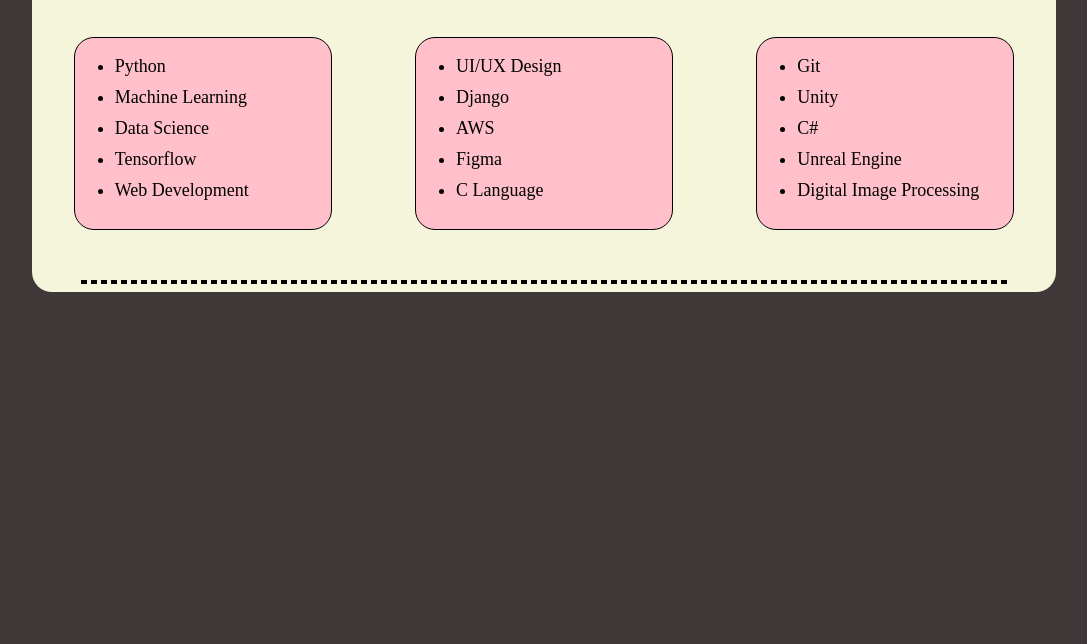
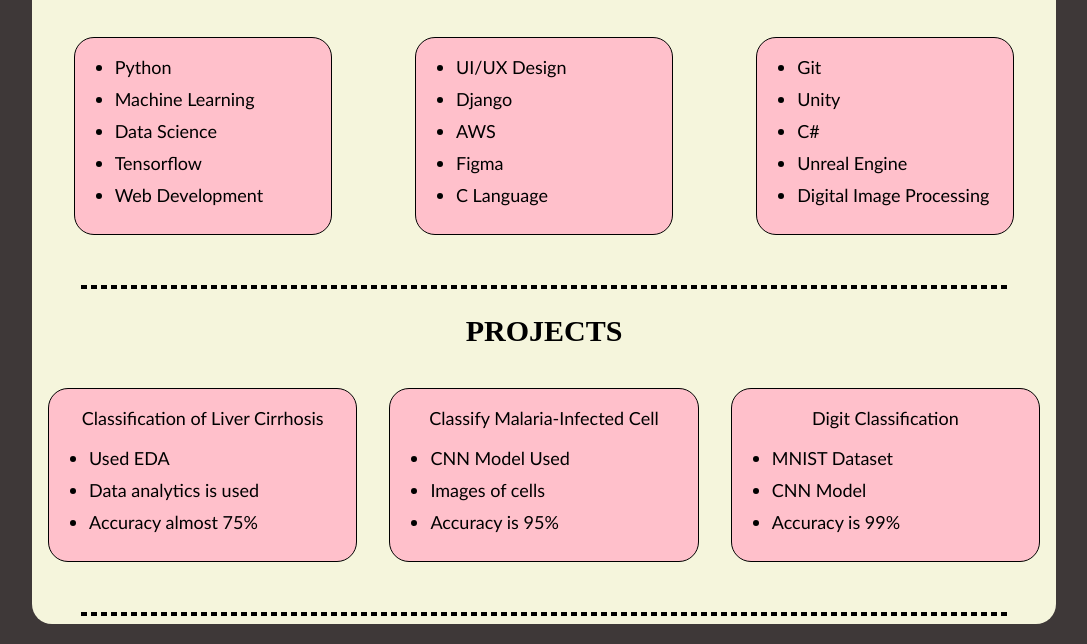
Before and after one commit to SanjayKumarAIML/html-resume, a plain HTML site: page index.html in a window 1280 px wide. Shown: the part 494-1138 px from the top of the page, without its empty margins (96-1183 px from the left). Before the commit the page ends 806 px from the top, so only its background shows below. Drawn offline with Linux system fonts and the light colour scheme; a web font is replaced by a local one.

Commit message:
Projects Section Added

```diff
--- a/assests/css/style.css
+++ b/assests/css/style.css
@@ -47,7 +47,7 @@ img{
 }
 
 #desc{
-    font-size: 17px;
+    font-size: 18px;
     font-family: 'Trebuchet MS', 'Lucida Sans Unicode', 'Lucida Grande', 'Lucida Sans', Arial, sans-serif;
     padding-top: 10px;
 }
@@ -58,7 +58,7 @@ hr{
     margin-top: 50px;
 }
 
-#skill-name{
+#skill-name,#project-name{
     text-align: center;
     font-size: 30px;
 }
@@ -75,8 +75,28 @@ hr{
     background-color: PINK;
     border-radius: 20px;
     margin-top: 15px;
+    font-family: 'Trebuchet MS', 'Lucida Sans Unicode', 'Lucida Grande', 'Lucida Sans', Arial, sans-serif;
 }
 
 li{
     padding-bottom: 10px;
 }
+.projects{
+    display: flex;
+    justify-content: space-around;
+}
+
+.project{
+    font-size: 18px;
+    border: solid 1px black;
+    width: 30%;
+    background-color: pink;
+    border-radius: 20px;
+    margin-top: 15px;
+    align-content: center;
+    font-family: 'Trebuchet MS', 'Lucida Sans Unicode', 'Lucida Grande', 'Lucida Sans', Arial, sans-serif;
+}
+
+p{
+    text-align: center;
+}
--- a/index.html
+++ b/index.html
@@ -61,6 +61,36 @@
             </div>
         </section>
         <hr>
+        <section class="project-sec">
+            <h2 id="project-name">PROJECTS</h2>
+            <div class="projects">
+                <div class="project">
+                    <p>Classification of Liver Cirrhosis</p>
+                    <ul>
+                        <li >Used EDA</li>
+                        <li>Data analytics is used</li>
+                        <li>Accuracy almost 75%</li>
+                    </ul>
+                </div>
+                <div class="project">
+                    <p>Classify Malaria-Infected Cell</p>
+                    <ul>
+                        <li>CNN Model Used</li>
+                        <li>Images of cells</li>
+                        <li>Accuracy is 95%</li>
+                    </ul>
+                </div>
+                <div class="project">
+                    <p>Digit Classification</p>
+                    <ul>
+                        <li>MNIST Dataset</li>
+                        <li>CNN Model</li>
+                        <li>Accuracy is 99% </li>
+                    </ul>
+                </div>
+            </div>
+        </section>
+        <hr>
     </div>
 
 </body>
```
